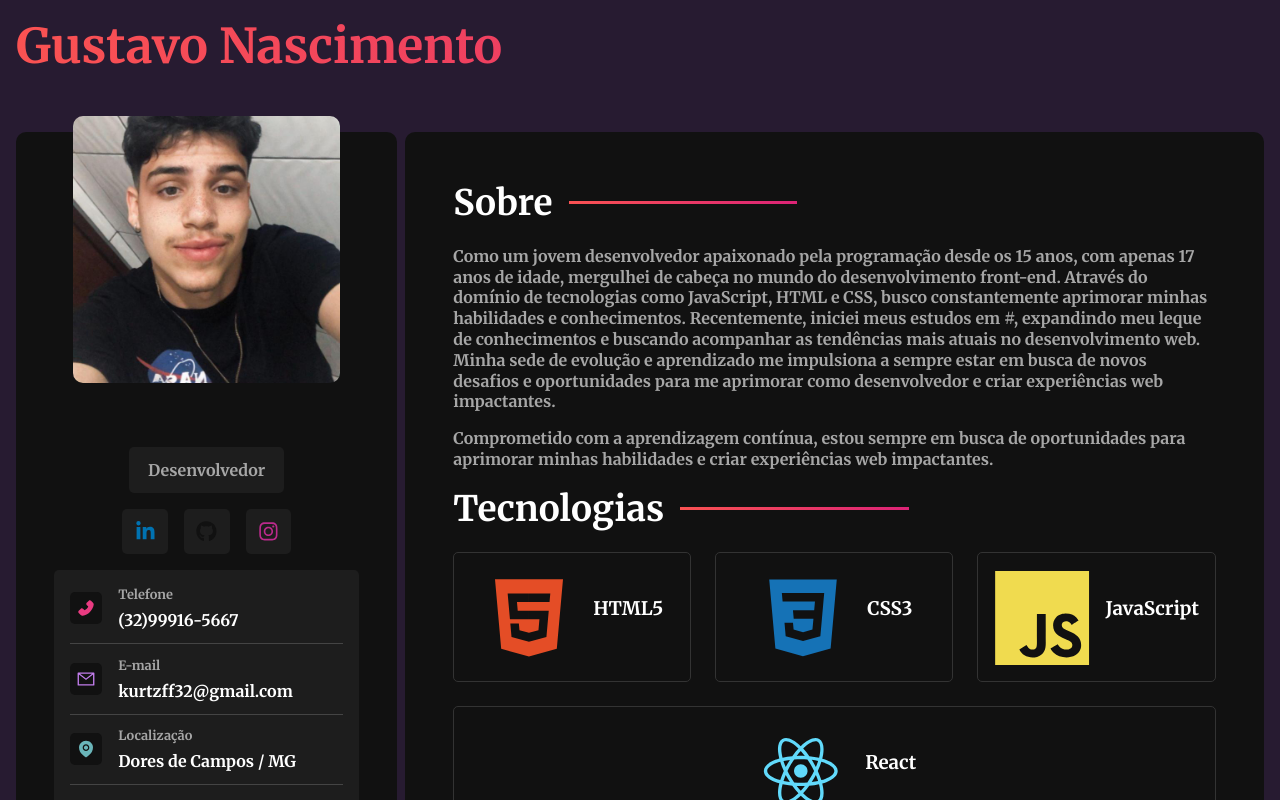
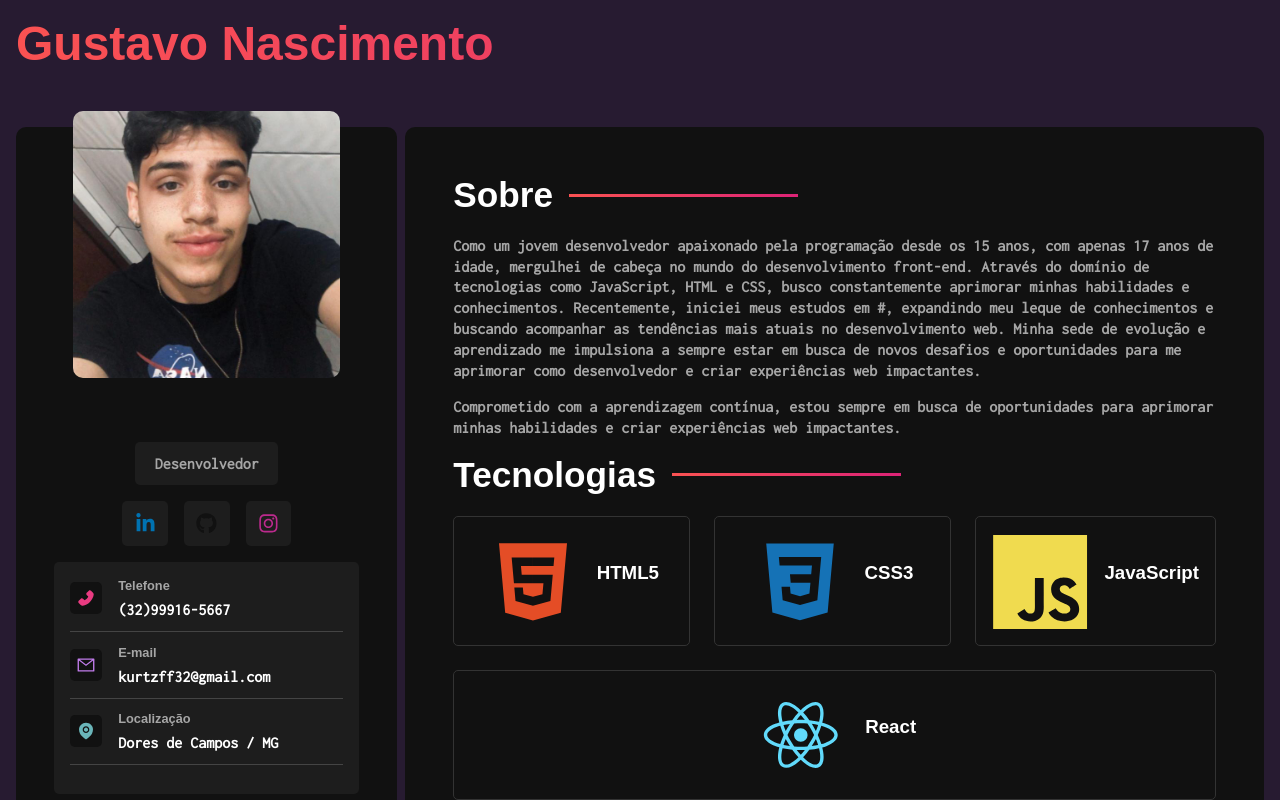
Before and after one commit to gustavokurtz/gustavonascimento, a React (Vite) app: page / in a window 1280 px wide. Shown: the top 800 px of the page. Built offline with nearby package versions, Linux system fonts and the light colour scheme.

Commit message:
troca de fonte

```diff
--- a/index.html
+++ b/index.html
@@ -5,8 +5,11 @@
     <link rel="icon" type="image/svg+xml" href="/icons8-código-100.png" />
     <meta name="viewport" content="width=device-width, initial-scale=1.0" />
     <link rel="preconnect" href="https://fonts.googleapis.com">
-<link rel="preconnect" href="https://fonts.gstatic.com" crossorigin>
-<link href="https://fonts.googleapis.com/css2?family=Merriweather:wght@400;700&display=swap" rel="stylesheet">
+    <link rel="preconnect" href="https://fonts.gstatic.com" crossorigin>
+    <link href="https://fonts.googleapis.com/css2?family=Inconsolata&display=swap" rel="stylesheet">
+    <link rel="preconnect" href="https://fonts.googleapis.com">
+    <link rel="preconnect" href="https://fonts.gstatic.com" crossorigin>
+    <link href="https://fonts.googleapis.com/css2?family=Inconsolata&display=swap" rel="stylesheet">
     <title>Meu portfolio!</title>
   </head>
   <body>
--- a/src/styles/main.sass
+++ b/src/styles/main.sass
@@ -5,11 +5,14 @@
     font-weight: 600
     padding: 0
     margin: 0
-    font-family: 'Merriweather', serif
+    font-family: 'Inconsolata', monospace
     box-sizing: border-box
 
+h1, h2, h3, h4, h5
+    font-family: 'Karla', sans-serif
 
 body
+
     background: variables.$body-bg-color
 
 a, svg
```
